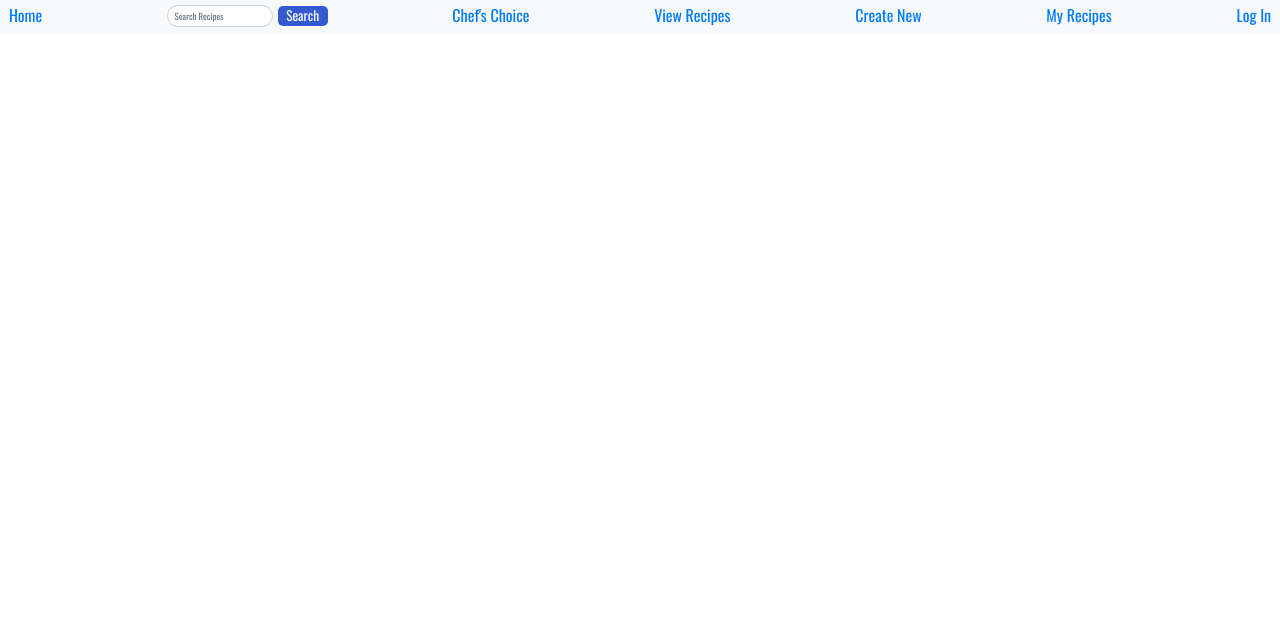
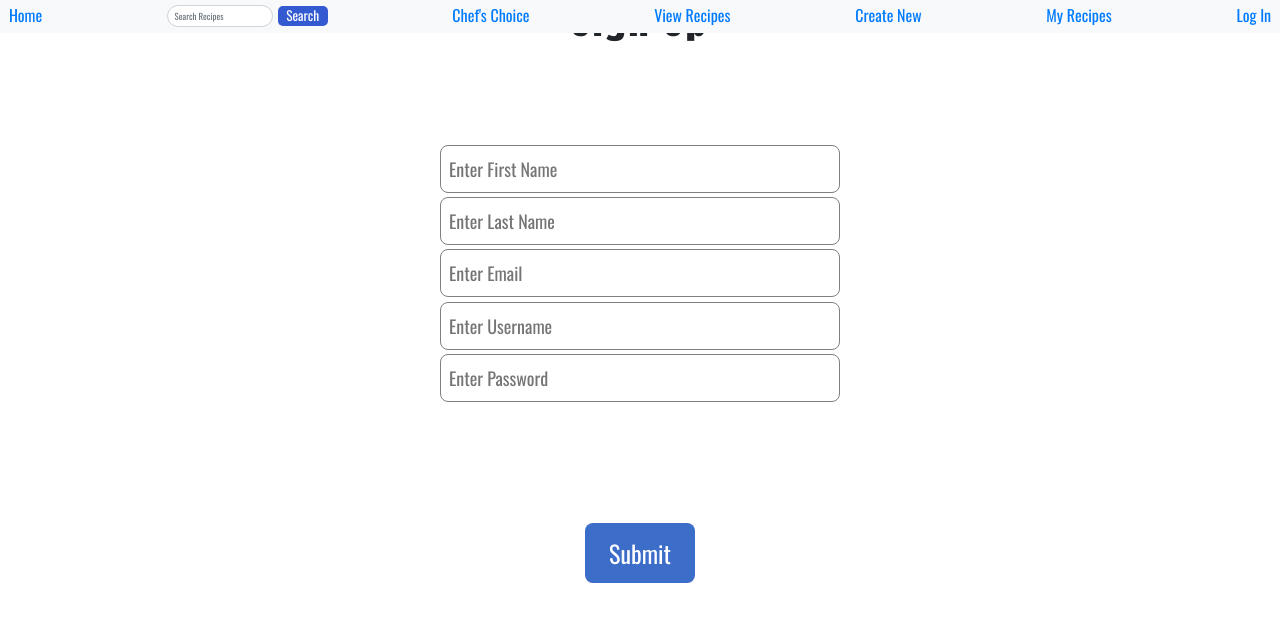
Before and after one commit to MattKim97/HashbrownHashers, a React (Create React App) app in the folder client/hashbrowns-ui/: page /signup in a window 1280 px wide. Shown: the top 622 px of the page. Built offline with nearby package versions, Linux system fonts and the light colour scheme; no server answers.

Commit message:
added signup form

```diff
--- a/client/hashbrowns-ui/src/App.js
+++ b/client/hashbrowns-ui/src/App.js
@@ -8,10 +8,12 @@ import SearchRecipesList from "./components/SearchRecipeList";
 import Login from "./components/Login";
 import { useState } from "react";
 import ChefsChoice from "./components/ChefsChoice";
+import SignUp from "./components/SignUp";
 
 function App() {
   const [loggedIn,setLoggedIn] = useState(false);
   const [user, setUser] = useState('');
+  const [token,setToken] = useState('');
 
 
 
@@ -25,8 +27,9 @@ function App() {
         <Route path="/recipe/new" element={<AddRecipeForm/>}/>
         <Route path="/recipe/search/:text" element={<SearchRecipesList/>}/>
         <Route path="/recipe/user/:id" element={<Home/>}/>
-        <Route path="/login" element={<Login setLoggedIn={setLoggedIn} setUser={setUser}/>}/>
+        <Route path="/login" element={<Login setLoggedIn={setLoggedIn} setUser={setUser} setToken={setToken}/>}/>
         <Route path="/chefschoice" element={<ChefsChoice/>}/>
+        <Route path="/signup" element={<SignUp/>}/>
       </Routes>
     </Router>
   );
--- a/client/hashbrowns-ui/src/components/Login.js
+++ b/client/hashbrowns-ui/src/components/Login.js
@@ -49,8 +49,8 @@ const Login = (props) => {
     fetch(url,init)
     .then((response)=> response.json())
     .then((data)=>{
-        if('success' === data.message){
-            localStorage.setItem('user', JSON.stringify({credentials, token: data.token}))
+        if(data.message === "success"){
+            props.setToken(data.jwt_token)
             props.setLoggedIn(true)
             props.setUser(credentials.username)
             navigate('/')
--- /dev/null
+++ b/client/hashbrowns-ui/src/components/SignUp.css
@@ -0,0 +1,56 @@
+
+.titleSignContainer {
+    display: flex;
+    flex-direction: column;
+    font-size: 64px;
+    font-weight: bolder;
+    align-items: center;
+    justify-content: center;
+    margin-top: 10rem;
+  }
+
+  .mainSignContainer {
+    flex-direction: column;
+    display: flex;
+    align-items: center;
+    justify-content: center;
+    height: 50vh;
+  }
+
+  .inputContainer {
+    display: flex;
+    flex-direction: column;
+    align-items: flex-start;
+    justify-content: center;
+  }
+
+  .inputContainer > .error {
+    color: red;
+    font-size: 12px;
+  }
+  .inputHolder {
+    height: 48px;
+    width: 400px;
+    font-size: large;
+    border-radius: 8px;
+    border: 1px solid grey;
+    padding-left: 8px;
+  }
+
+  .buttonContainer {
+    display: flex;
+    flex-direction: column;
+    align-items: center;
+    justify-content: center;
+    height: 100px;
+  }
+  .inputButton {
+    border: none;
+    background: rgb(60, 109, 201);
+    color: white;
+    padding: 12px 24px;
+    margin: 8px;
+    font-size: 24px;
+    border-radius: 8px;
+    cursor: pointer;
+  }
--- /dev/null
+++ b/client/hashbrowns-ui/src/components/SignUp.js
@@ -0,0 +1,164 @@
+import { useState } from "react";
+import './SignUp.css'
+import { useNavigate } from "react-router-dom";
+
+
+
+
+const CREDENTIALS_DEFAULT = {
+  username: "",
+  password: "",
+  email: "",
+  firstName: "",
+  lastName: "",
+};
+
+const SignUp = (props) => {
+  const [credentials, setCredentials] = useState(CREDENTIALS_DEFAULT);
+  const [userError, setUserError] = useState("");
+  const [passwordError, setPasswordError] = useState("");
+  const [emailError, setEmailError] = useState("");
+  const [firstError, setFirstError] = useState("");
+  const [lastError, setLastError] = useState("");
+
+  const navigate = useNavigate();
+
+
+  const url = "http://localhost:8080/register"
+
+  const handleSubmit = (event) => {
+    setUserError("");
+    setPasswordError("");
+    setFirstError("");
+    setLastError("");
+    setEmailError("");
+
+    if ("" === credentials.firstName) {
+      setFirstError("Please enter a first name");
+      return;
+    }
+    if ("" === credentials.lastName) {
+      setLastError("Please enter a last name");
+      return;
+    }
+    if ("" === credentials.email) {
+      setEmailError("Please enter a valid email");
+      return;
+    }
+
+    if (!/^[\w-\.]+@([\w-]+\.)+[\w-]{2,4}$/.test(credentials.email)) {
+      setEmailError("Please enter a valid email");
+      return;
+    }
+    if ("" === credentials.username) {
+      setUserError("Please enter your email");
+      return;
+    }
+    if ("" === credentials.password) {
+      setPasswordError("Please enter a password");
+      return;
+    }
+    if (credentials.password.length < 8) {
+      setPasswordError("The password must be 8 characters or longer");
+      return;
+    }
+
+    const init = {
+        method: 'POST',
+        headers: {
+            'Content-Type': 'application/json'
+        },
+        body: JSON.stringify(credentials)
+    };
+    fetch(url,init)
+    .then((response)=> response.json())
+    .then((data)=>{
+        if(data.message === "success"){
+            navigate('/')
+        }else{
+
+            return;
+        }
+    })
+
+
+
+  };
+
+  const handleChange = (event) => {
+    const newCredentials = { ...credentials };
+
+    newCredentials[event.target.name] = event.target.value;
+
+    setCredentials(newCredentials);
+  };
+
+  return (
+    <div className="mainSignContainer">
+      <div className="titleSignContainer">
+        <h1>Sign Up</h1>
+        <br />
+        <div className="inputContainer">
+          <input
+            value={credentials.firstName}
+            name="firstName"
+            placeholder="Enter First Name"
+            onChange={handleChange}
+            className="inputHolder"
+          />
+          <label className="error">{firstError}</label>
+        </div>
+        <div className="inputContainer">
+          <input
+            value={credentials.lastName}
+            name="lastName"
+            placeholder="Enter Last Name"
+            onChange={handleChange}
+            className="inputHolder"
+          />
+          <label className="error">{lastError}</label>
+        </div>
+        <div className="inputContainer">
+          <input
+            value={credentials.email}
+            name="email"
+            placeholder="Enter Email"
+            onChange={handleChange}
+            className="inputHolder"
+          />
+          <label className="error">{emailError}</label>
+        </div>
+        <div className="inputContainer">
+          <input
+            value={credentials.username}
+            placeholder="Enter Username"
+            name="username"
+            onChange={handleChange}
+            className="inputHolder"
+          />
+          <label className="error">{userError}</label>
+        </div>
+        <div className="inputContainer">
+          <input
+            value={credentials.password}
+            type="password"
+            name="password"
+            placeholder="Enter Password"
+            onChange={handleChange}
+            className="inputHolder"
+          />
+          <label className="error">{passwordError}</label>
+        </div>
+
+        <br />
+        <div className="buttonContainer">
+          <button onClick={handleSubmit} className="inputButton">
+            Submit
+          </button>
+        </div>
+      </div>
+    </div>
+  );
+};
+
+export default SignUp;
```
